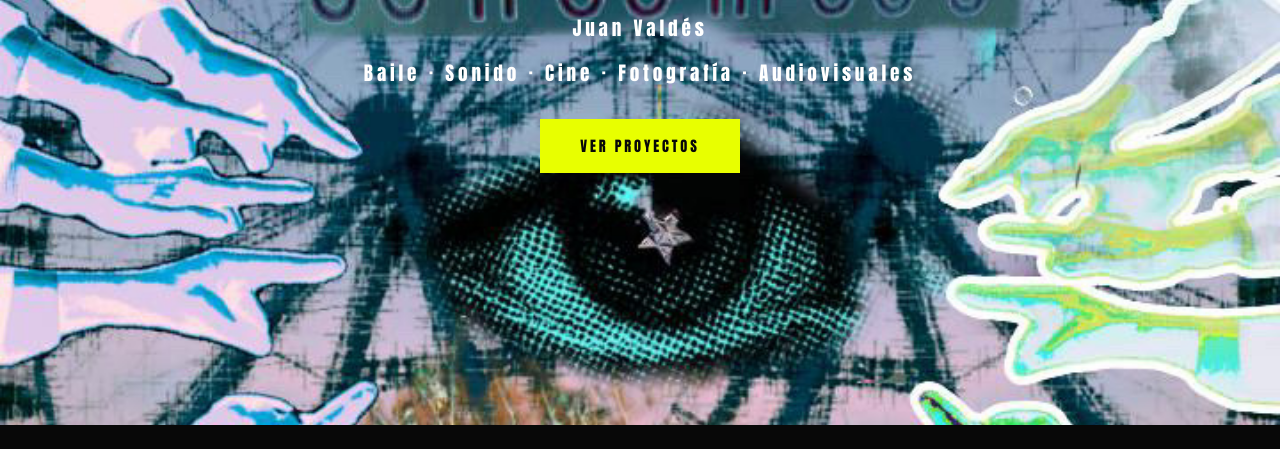
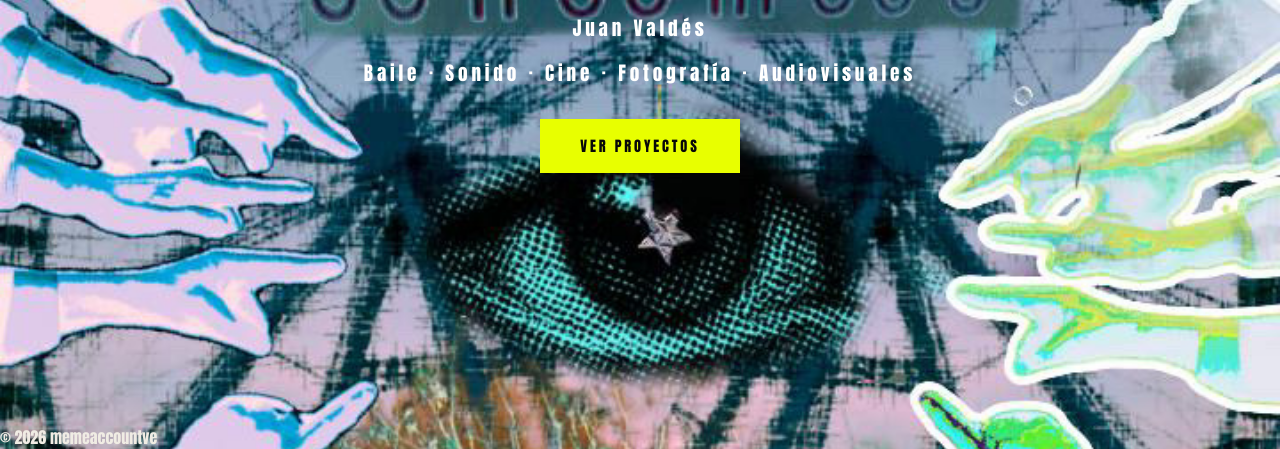
Before and after one commit to juanjovaldes232006-prog/Mi_Portafolio, a plain HTML site: page index.html in a window 1280 px wide. Shown: the part 456-905 px from the top of the page. Before the commit the page ends 881 px from the top, so only its background shows below. Drawn offline with Linux system fonts and the light colour scheme.

Commit message:
agrego script

```diff
--- a/index.html
+++ b/index.html
@@ -24,6 +24,8 @@
   <p>Baile · Sonido · Cine · Fotografía · Audiovisuales</p>
   <a href="proyectos.html">Ver proyectos</a>
 </section>
-</body>
+
+<p>© <span id="year"></span> memeaccountve</p>
+<script src="script.js"></script>
 </body>
 </html>
--- /dev/null
+++ b/script.js
@@ -0,0 +1,4 @@
+document.addEventListener('DOMContentLoaded', function() {
+  const año = new Date().getFullYear();
+  document.getElementById('year').textContent = año;
+});
```
